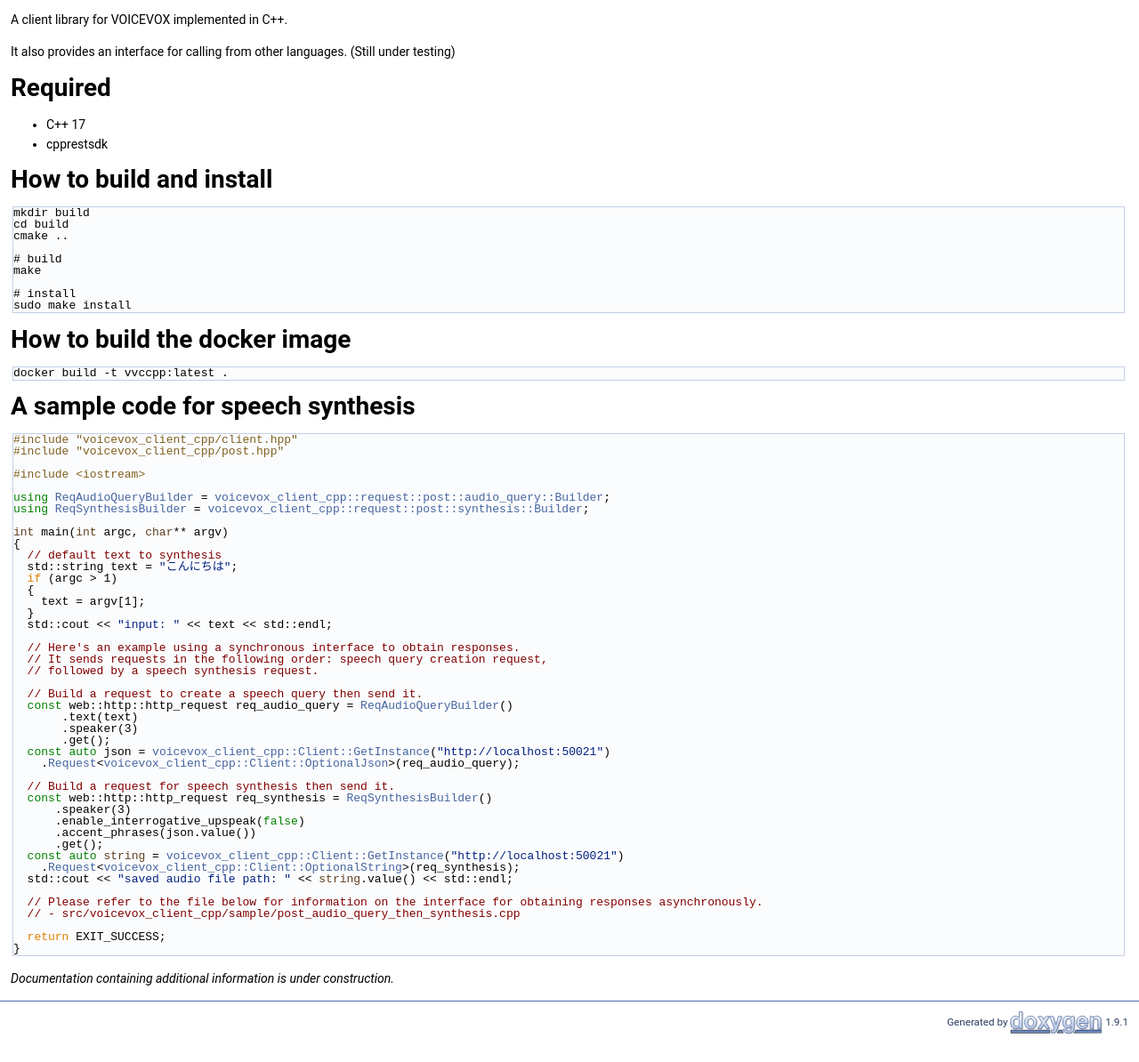
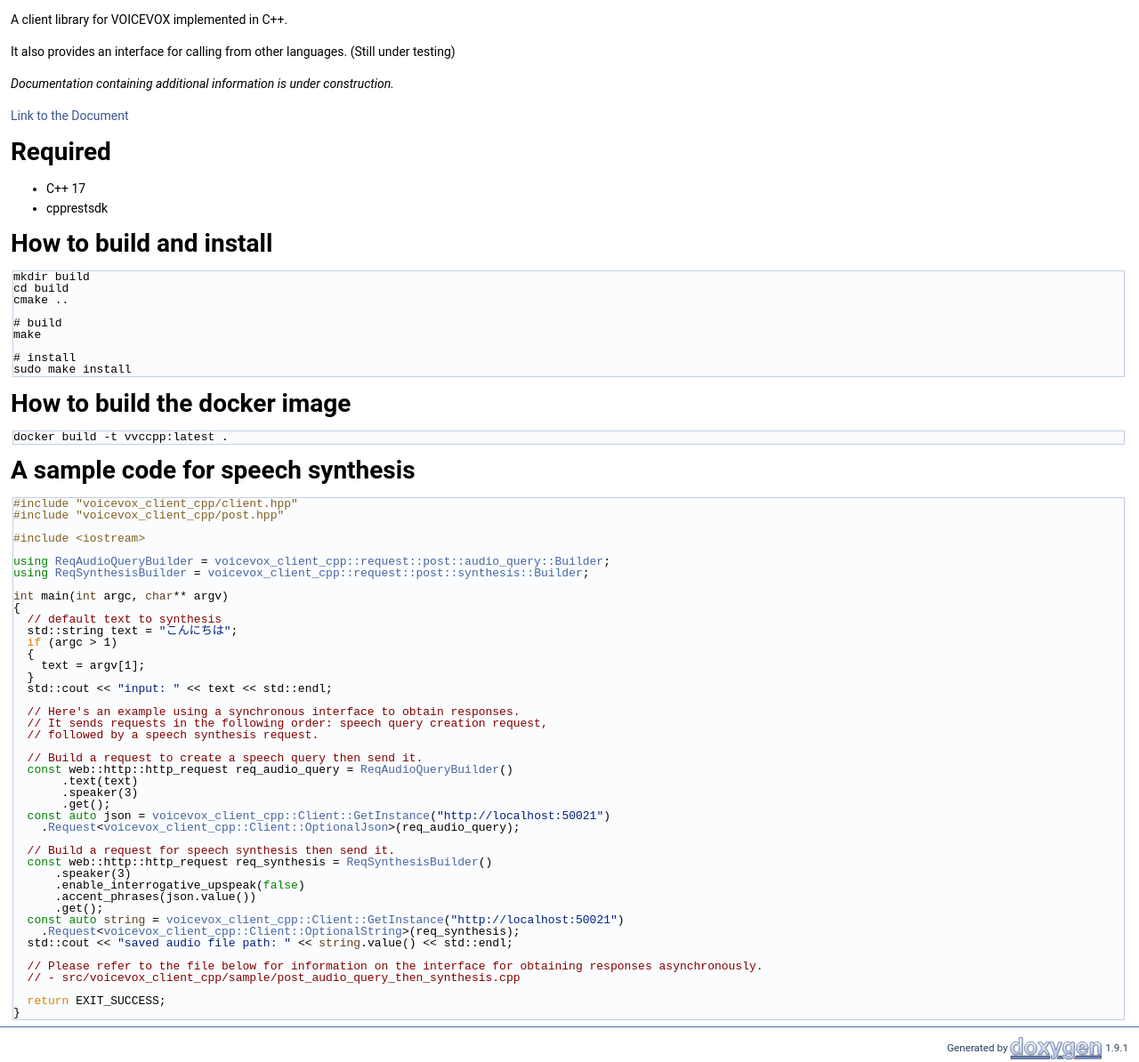
Before and after one commit to fugashy/voicevox_client_cpp, a plain HTML site: page index.html in a window 1280 px wide. Shown: the part 486-1680 px from the top of the page at 89% size. Before the commit the page ends 1651 px from the top, so only its background shows below. Drawn offline with Linux system fonts and the light colour scheme.

Commit message:
deploy: f9b032d0b3f8451a6d91955097e283848a04c033

```diff
--- a/index.html
+++ b/index.html
@@ -70,6 +70,8 @@ $(function() {
 <div class="textblock"><p><a class="anchor" id="md_README"></a> <img src="https://github.com/fugashy/voicevox_client_cpp/actions/workflows/build_document.yml/badge.svg" alt="build-document" style="pointer-events: none;" class="inline"/> <img src="https://github.com/fugashy/voicevox_client_cpp/actions/workflows/run_test.yml/badge.svg" alt="run-tests" style="pointer-events: none;" class="inline"/></p>
 <p>A client library for VOICEVOX implemented in C++.</p>
 <p>It also provides an interface for calling from other languages. (Still under testing)</p>
+<p><em>Documentation containing additional information is under construction.</em></p>
+<p><a href="https://fugashy.github.io/voicevox_client_cpp/index.html">Link to the Document</a></p>
 <h1><a class="anchor" id="autotoc_md1"></a>
 Required</h1>
 <ul>
@@ -143,8 +145,7 @@ A sample code for speech synthesis</h1>
 <div class="ttc" id="aclassvoicevox__client__cpp_1_1Client_html_ac5ae03b67775a4c1e2798a903173699a"><div class="ttname"><a href="classvoicevox__client__cpp_1_1Client.html#ac5ae03b67775a4c1e2798a903173699a">voicevox_client_cpp::Client::OptionalJson</a></div><div class="ttdeci">std::optional&lt; web::json::value &gt; OptionalJson</div><div class="ttdoc">Responses from the client (in JSON format).</div><div class="ttdef"><b>Definition:</b> client.hpp:29</div></div>
 <div class="ttc" id="aclassvoicevox__client__cpp_1_1request_1_1post_1_1audio__query_1_1Builder_html"><div class="ttname"><a href="classvoicevox__client__cpp_1_1request_1_1post_1_1audio__query_1_1Builder.html">voicevox_client_cpp::request::post::audio_query::Builder</a></div><div class="ttdef"><b>Definition:</b> post.hpp:16</div></div>
 <div class="ttc" id="aclassvoicevox__client__cpp_1_1request_1_1post_1_1synthesis_1_1Builder_html"><div class="ttname"><a href="classvoicevox__client__cpp_1_1request_1_1post_1_1synthesis_1_1Builder.html">voicevox_client_cpp::request::post::synthesis::Builder</a></div><div class="ttdef"><b>Definition:</b> post.hpp:67</div></div>
-</div><!-- fragment --><p><em>Documentation containing additional information is under construction.</em> </p>
-</div></div><!-- PageDoc -->
+</div><!-- fragment --> </div></div><!-- PageDoc -->
 </div><!-- contents -->
 <!-- start footer part -->
 <hr class="footer"/><address class="footer"><small>
```
Also changed, not shown: 1 other file.
